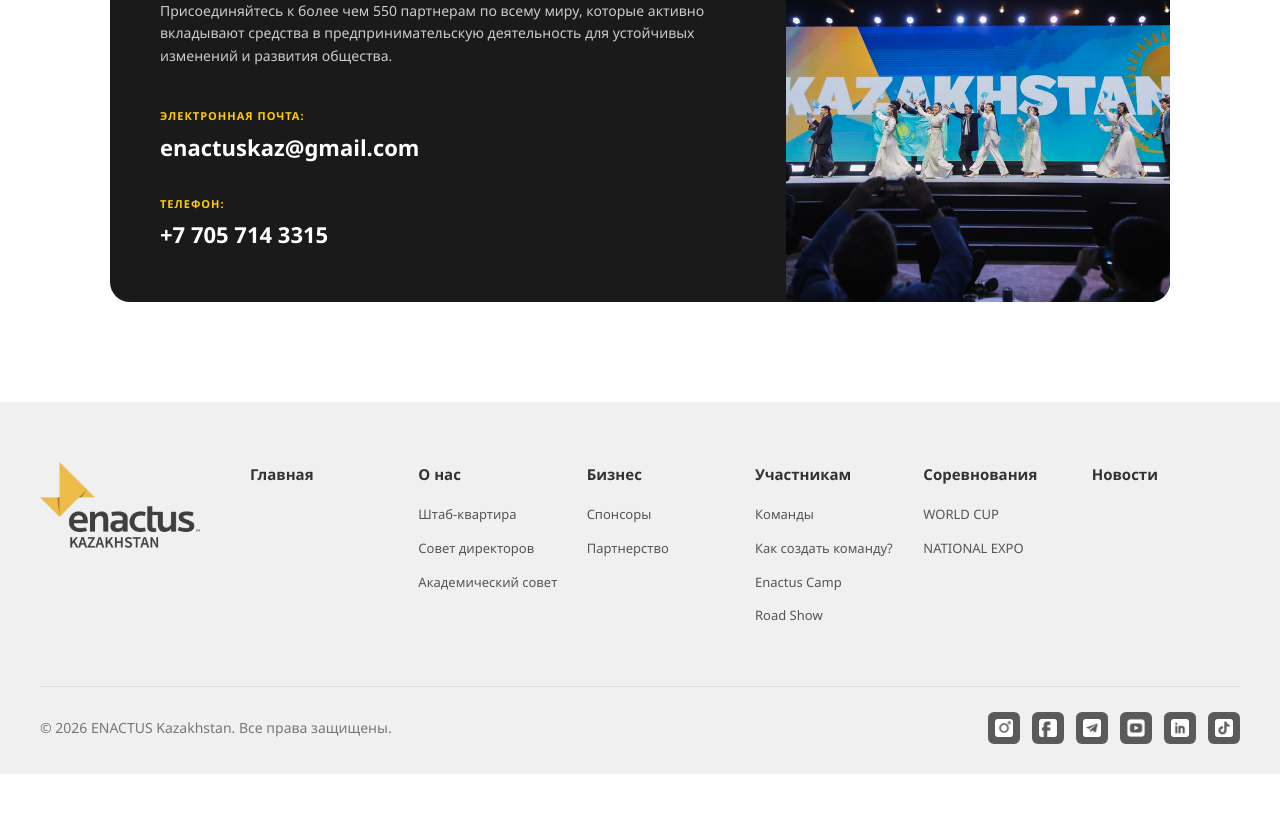
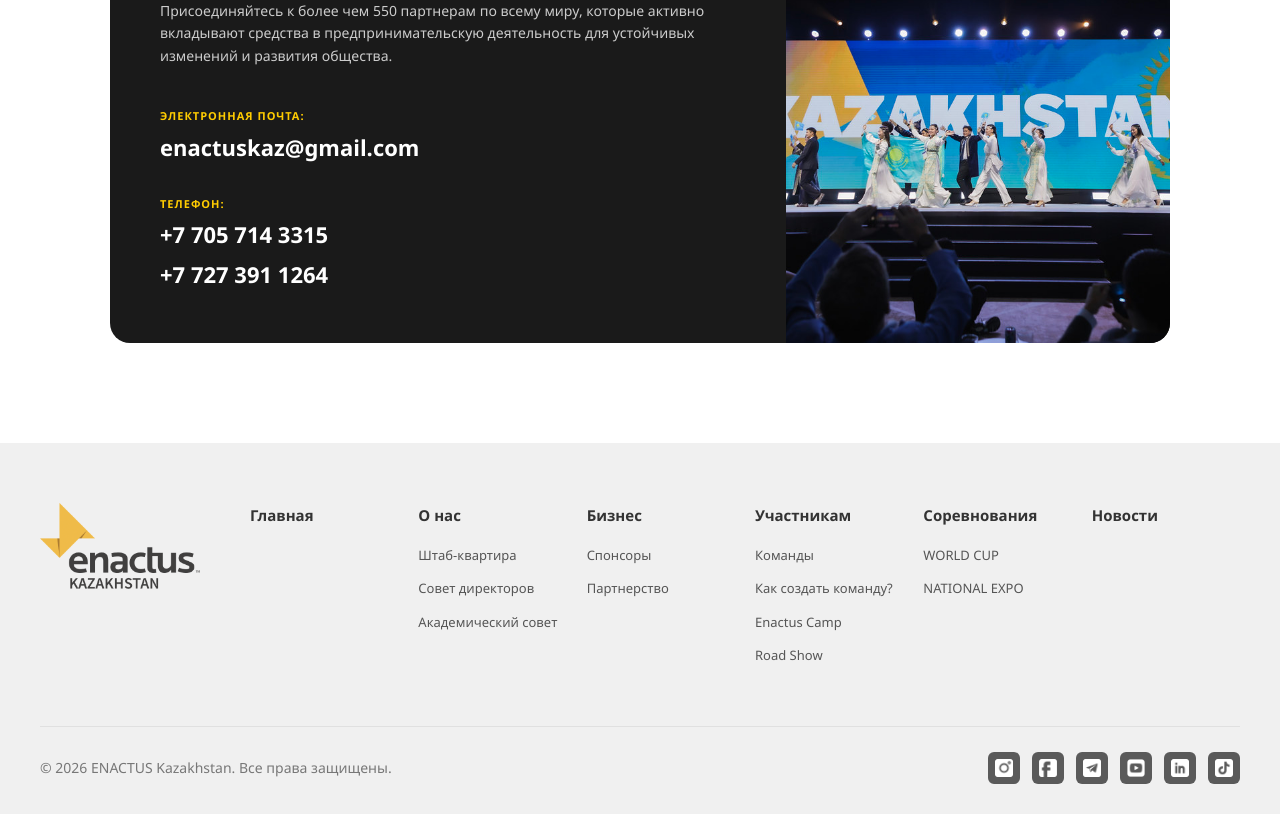
Before and after one commit to noodle-ing/enactus, a Vue app: page /partnership in a window 1280 px wide. Shown: the part 1126-1940 px from the top of the page. Before the commit the page ends 1900 px from the top, so only its background shows below. Built offline with nearby package versions, Linux system fonts and the light colour scheme.

Commit message:
Add number to partnership page

```diff
--- a/src/views/Partnership.vue
+++ b/src/views/Partnership.vue
@@ -54,6 +54,7 @@
                 <div class="contact-method-item">
                   <span class="contact-label">{{ $t('partnership.callback.phone') }}</span>
                   <a href="tel:+77057143315" class="contact-link">+7 705 714 3315</a>
+                  <a href="tel:+77273911264" class="contact-link">+7 727 391 1264</a>
                 </div>
               </div>
             </div>
```
